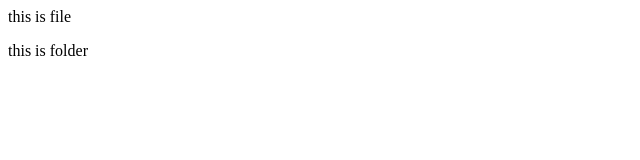
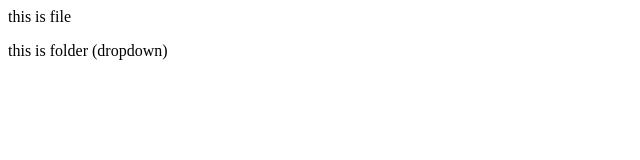
Before and after one commit to dixit1836/Bhanderi, a plain HTML site: page index.html in a window 1280 px wide. Shown: the full height of the page, 0-640 px from the left. Drawn offline with Linux system fonts and the light colour scheme.

Commit message:
add dropdown

```diff
--- a/index.html
+++ b/index.html
@@ -1,2 +1,2 @@
 <p>this is file</p>
-<p>this is folder</p>
+<p>this is folder (dropdown)</p>
```
